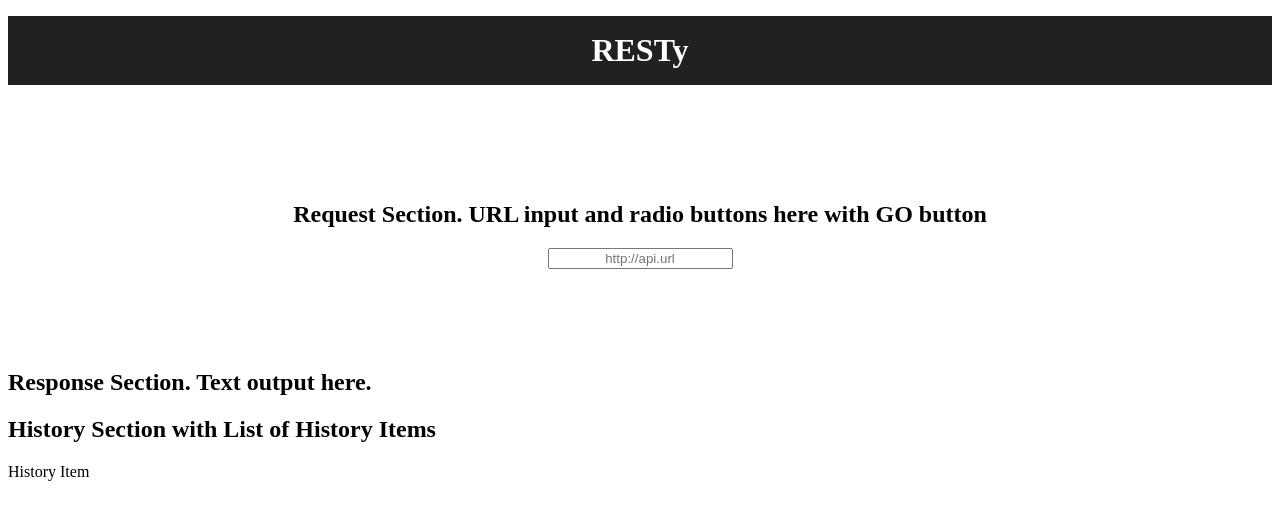
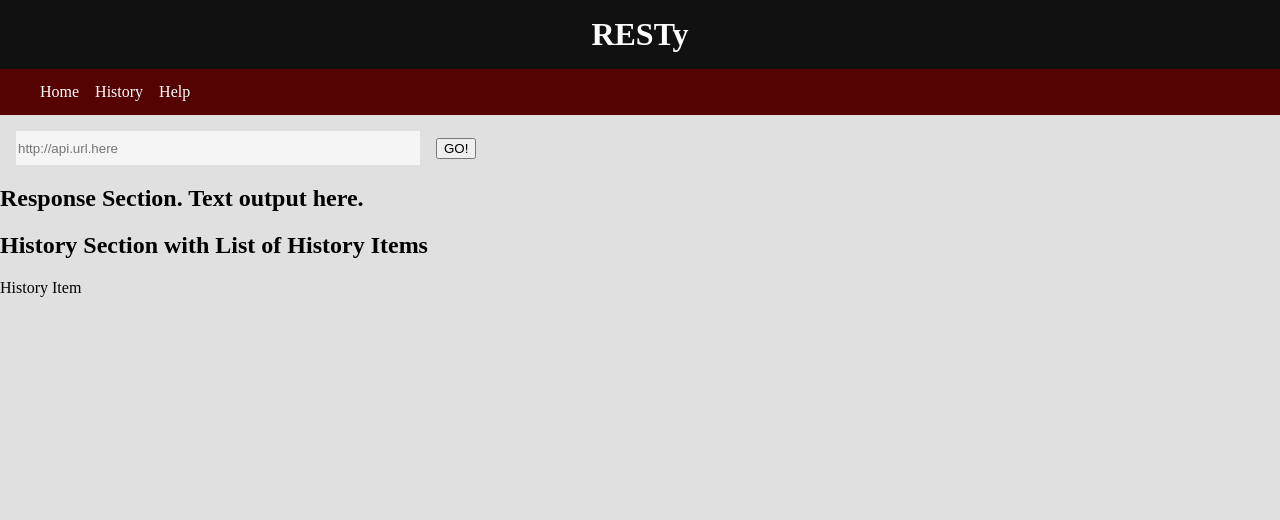
Before and after one commit to RhoneLachner/lab-29-resty, a React app: page / in a window 1280 px wide. Shown: the top 520 px of the page. Built offline with nearby package versions, Linux system fonts and the light colour scheme.

Commit message:
updated header and url css to match example

```diff
--- a/src/components/sectionView/Header.jsx
+++ b/src/components/sectionView/Header.jsx
@@ -4,9 +4,22 @@ import styles from '../../containers/RestyHome.css';
 export default class Header extends Component {
   render() {
     return (
-      <div className={styles.header}>
-        <h1 className={styles.headerText}>RESTy</h1>
-      </div>
+      <>
+        <div className={styles.header}>
+          <h1 className={styles.headerText}>RESTy</h1>
+        </div>
+        <ul className={styles.redHeader}>
+          <li>
+         Home
+          </li>
+          <li>
+         History
+          </li>
+          <li>
+         Help
+          </li>
+        </ul>
+      </>
     );
   }
 }
--- a/src/components/sectionView/RequestView.jsx
+++ b/src/components/sectionView/RequestView.jsx
@@ -6,14 +6,11 @@ export default class RequestView extends Component {
     return (
       <>
         <div className={styles.requestView}>
-          <div>
-            <h2>Request Section.
-            URL input and radio buttons here with GO button</h2>
-          </div>
+
 
           <form>
-            <input type="text" placeholder="http://api.url"></input>
-
+            <input type="text" placeholder="http://api.url.here"></input>
+            <button>GO!</button>
           </form>
         </div>
       </>
--- a/src/containers/RestyHome.css
+++ b/src/containers/RestyHome.css
@@ -1,25 +1,71 @@
 .header {
-    background-color: rgb(33, 33, 33);
+    background-color: #111;
+    width: 100%;
+    align-self: top;
+    margin: 0%;
     .headerText {
         display: flex;
         justify-content: center;
         text-align: center;
-        margin: 1rem;
         padding: 1rem;
+        margin: 0%;
         color: rgb(255, 255, 255);
     }
+
+    }
+    .redHeader {
+        height: 2rem;
+        margin-top: 0;
+        text-align: left;
+    }
+
+    ul {
+        list-style: hidden;
+        padding-top: .9rem;
+        background-color: #550202;
+
+        li {
+            display: inline-block;
+            list-style: none;
+            margin-right: 1rem;
+            vertical-align: center;
+            color: white;
+
+        }
+    }
+
+html, head, body {
+    padding: 0%;
+    margin: 0%;
 }
+body {
+padding: 0%;
+background-color: #e0e0e0;;}
 
 .requestView {
-    display: block;
+    display: inline-block;
     text-align: center;
+    justify-items: left;
     border: rgb(33, 33, 33);
-    padding: 5rem;
+
+    form {
+display: inline-block;
+margin-left: 1rem;
+    }
     input {
-        display: block;
+        display: inline-block;
+        justify-items: left;
         justify-content: center;
         justify-self: center;
-        text-align: center;
+        text-align: left;
+        margin-right: 1rem;
+        background-color: #f5f5f5;
+        border-bottom: 1px solid #000;
+        height: 2rem;
+        color: -internal-light-dark(black, white);
+
+        width: 25rem;
+        border-style: none;
     }
 
 }
```
